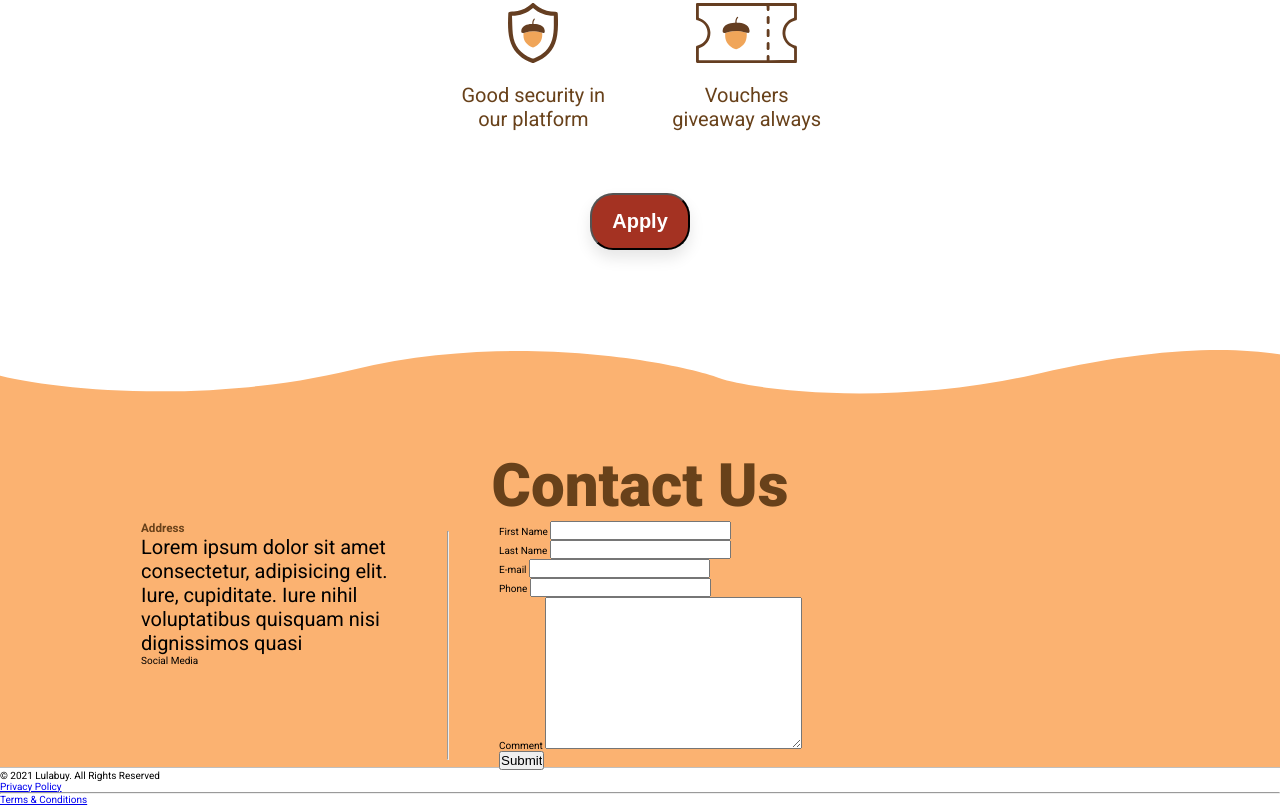
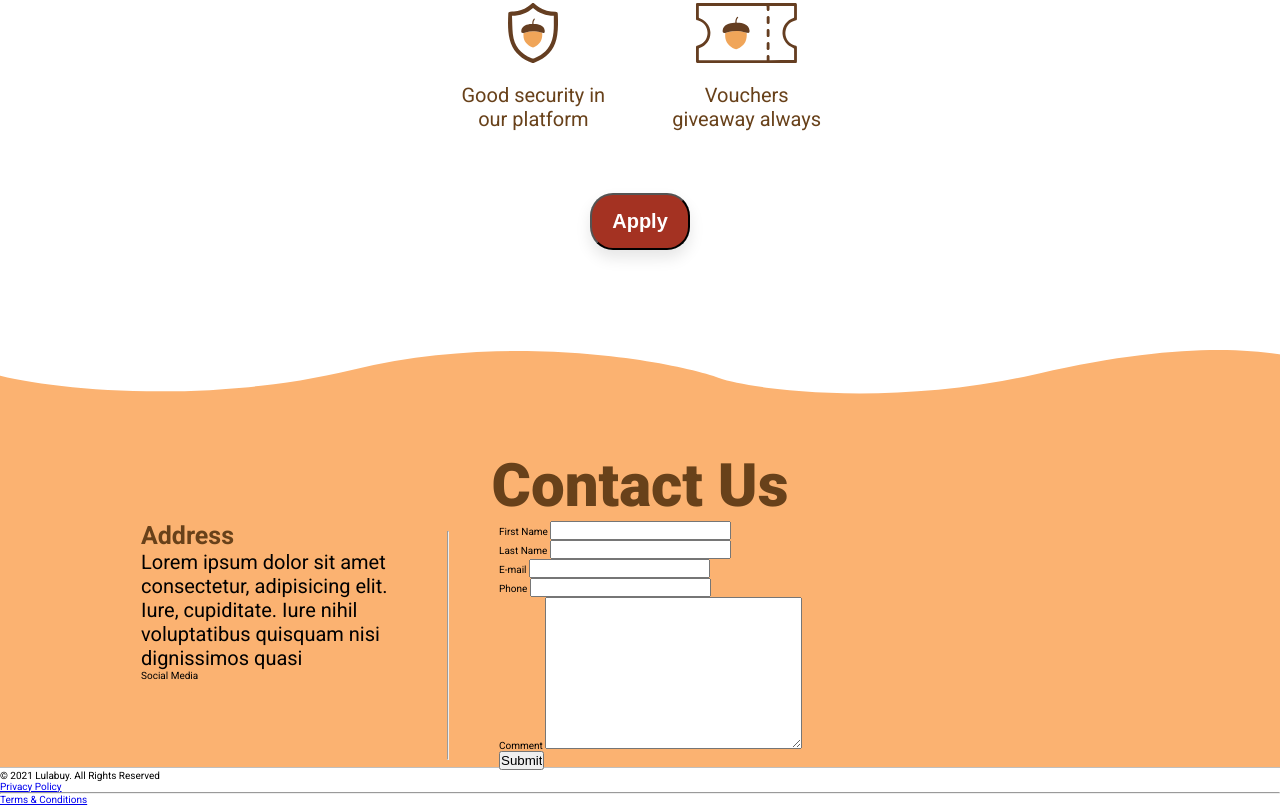
Before and after one commit to gabrielmlow21/lulabuy-landing-page, a website: page index.html in a window 1280 px wide. Shown: the part 2702-3507 px from the top of the page. Drawn offline with nearby package versions, Linux system fonts and the light colour scheme; files that its build step writes are made by us from their sources.

Commit message:
added heading quaternary styling

```diff
--- a/sass/_typography.scss
+++ b/sass/_typography.scss
@@ -11,6 +11,11 @@
 .heading-tertiary {
     font-size: 3rem;
     font-weight: $weight-black;
+}
+
+.heading-quaternary {
+    font-size: 2.5rem;
+    font-weight: $weight-bold;
 }
 
 .paragraph {
```
